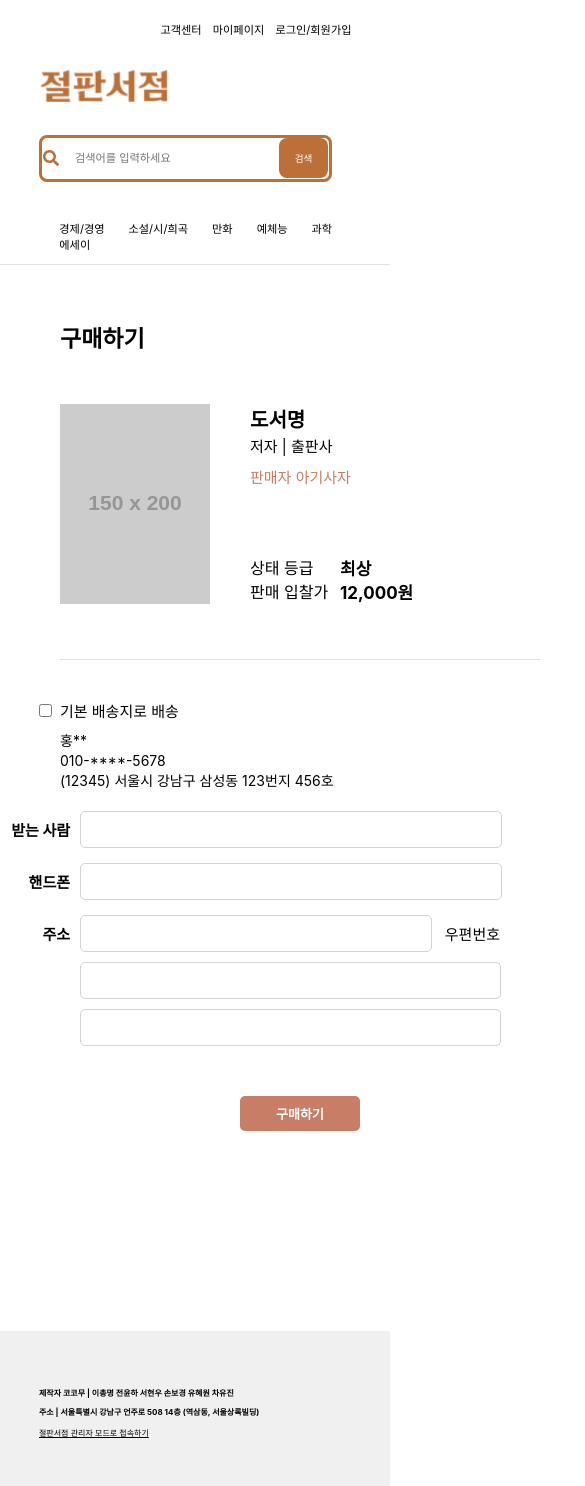
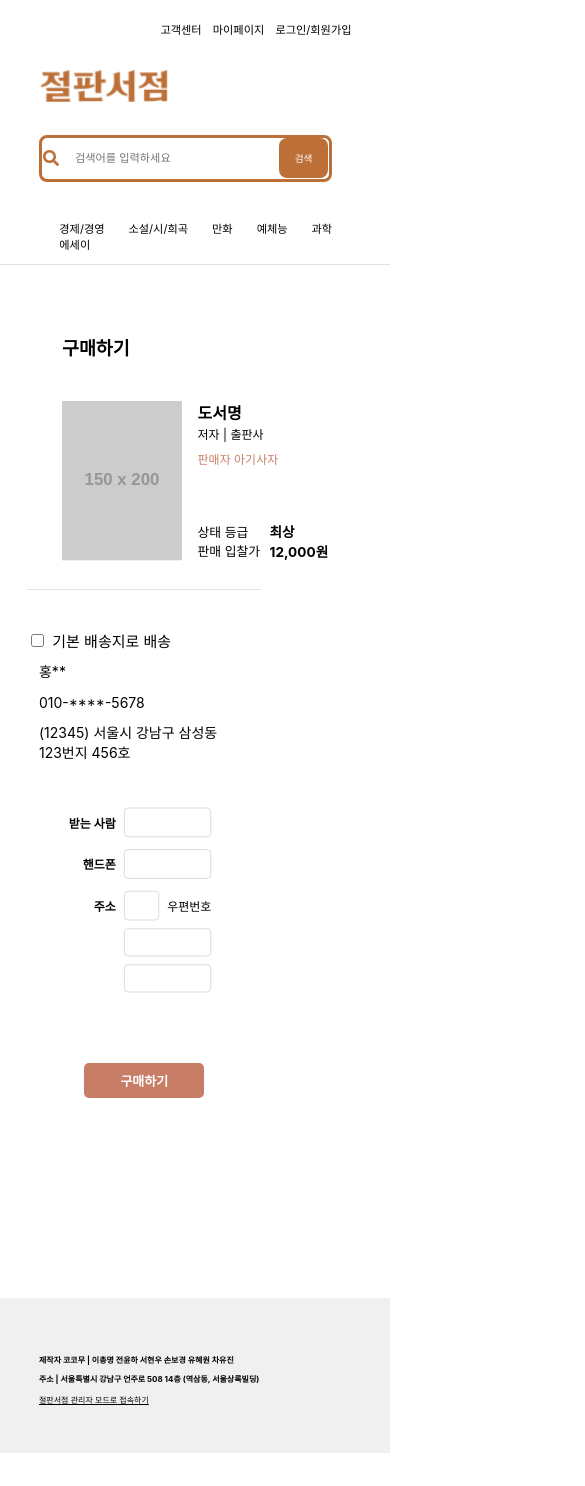
Before and after one commit to sonlucy/RareBookStore, a React (Create React App) app in the folder front_end/: page /Purchase in a window 390 px wide. Shown: the top 1486 px of the page, 585 px wide, since content can reach past the window. After the commit the page ends 1453 px from the top, so only its background shows below. Built offline with nearby package versions, Linux system fonts and the light colour scheme.

Commit message:
구매하기 페이지 반응형 CSS로 수정

```diff
--- a/front_end/src/styled/App.css
+++ b/front_end/src/styled/App.css
@@ -4,10 +4,16 @@
 .yhw_container {
   /* 유혜원 공통 CSS */
   width: 60%;
-  min-width: 600px;
   margin: 0 auto;
   box-sizing: border-box;
   align-items: center;
   padding-top: 40px;
   padding-bottom: 200px;
 }
+/* ******************************************************* */
+/* 유혜원 공통 CSS 반응형 */
+@media screen and (max-width: 1440px) {  /* 화면의 너비가 최대 1440px 일 때 */
+  div.yhw_container {
+    margin: 0 7vw;
+  }
+}
--- a/front_end/src/styled/DefDestCheck.css
+++ b/front_end/src/styled/DefDestCheck.css
@@ -1,5 +1,6 @@
 .yhw_purDefDestCheckForm {
   margin-bottom: 10px;
+  width: fit-content;
 }
 .yhw_purDefDestCheckForm > input, label {
   cursor: pointer;
--- a/front_end/src/styled/DestForm.css
+++ b/front_end/src/styled/DestForm.css
@@ -1,5 +1,10 @@
+.yhw_destForm {
+  width: 60%;
+  margin: 0 auto;
+}
 .yhw_destFormInputBox { /* 각 label과 input 태그를 담는 div 태그 CSS */
-  width: 520px;
+  width: 90%;
+  box-sizing: border-box;
   display: flex;
   margin-bottom: 15px;
 }
@@ -8,35 +13,51 @@
   font-weight: bolder;
   padding-top: 8px;
   width: 70px;
+  min-width: 70px;
   text-align: right;
   margin-right: 10px;
-  display: inline-block;
+  display: block;
 }
-.yhw_destFormInputBox input {
-  width: 400px;
+.yhw_destFormInputBox input { /* 모든 input 태그 CSS */
   height: 25px;
   border: 1px solid lightgray;
   border-radius: 5px;
   padding: 5px 10px;
   display: block;
 }
+.yhw_destFormInputBox > input {
+  /* width: 800px; */
+  width: 100%;
+}
 .yhw_destFormPostBox { /* 우편번호 input, span 태그 감싸는 div 태그 CSS */
   display: flex;
   justify-content: space-between;
 }
 input.yhw_destFormInputPostCode { /* 우편번호 글씨 왼쪽 input 태그 CSS */
-  width: 330px;
+  width: 75%;
+  margin-bottom: 10px;
 }
 span.yhw_destFormSpanPostCode { /* 우편번호 글씨 span 태그 CSS */
   text-align: right;
-  display: inline-block;
+  display: block;
   padding-top: 8px;
   font-size: 15px;
+  width: 65px;
+  min-width: 65px;
 }
 div.yhw_destFomrInputAddrBox {  /* 주소 input 태그들 감싸는 div 태그 CSS */
-  width: 420px;
+  width: 100%;
 }
-div.yhw_destFomrInputAddrBox input {
-  max-width: 95%;
+div.yhw_destFomrInputAddrBox > input {
+  width: 100%;
+  box-sizing: border-box;   /* div에 box-sizing: border-box; 를 넣어주는 게 아니라, 자식 요소한테 넣어줘야 함 */
+  height: 35px;
   margin-bottom: 10px;
 }
+/* ******************************************************* */
+/* CSS 반응형 */
+@media screen and (max-width: 1440px) {  /* 화면의 너비가 최대 1440px 일 때 */
+  .yhw_destForm {
+    width: 90%;
+  }
+}
--- a/front_end/src/styled/PurDefDest.css
+++ b/front_end/src/styled/PurDefDest.css
@@ -1,10 +1,13 @@
 .yhw_defShippingInfoBox {
-  padding-left: 25px;
+  padding-left: 5%;
+  width: fit-content;
 }
 .yhw_defShippingInfoBox > span {
   font-size: 14px;
   font-weight: medium;
   line-height: 20px;
-  display: block;
+  display: inline-block;
   margin-bottom: 0;
+  width: 90%;
+  height: 30px;
 }
--- a/front_end/src/styled/PurInfoBox.css
+++ b/front_end/src/styled/PurInfoBox.css
@@ -5,7 +5,7 @@
   display: block;
   width: 150px;
   height: 200px;
-  margin-right: 40px;
+  margin-right: 5vw;
 }
 .yhw_purInfoBox > a > img {
   width: 100%;
@@ -50,6 +50,7 @@
 .yhw_purInfoTxtBottom b {
   font-size: 17px;
   line-height: 22px;
+  width: 90px;
   display: block;
 }
 .yhw_purInfoStat {
--- a/front_end/src/styled/Purchase.css
+++ b/front_end/src/styled/Purchase.css
@@ -1,28 +1,37 @@
+.yhw_purchaseCont {
+  width: 100%;
+  margin: 0 auto;
+}
 .yhw_purTopBorderBottom {
-  width: 80%;
+  width: 100%;
   margin: 0 auto;
   border-bottom: 1px solid #E2E2E2;
 }
 .yhw_purTopCont {
-  width: 500px;
+  width: fit-content;
   margin: 15px auto;
   display: flex;
   flex-direction: column;
-  padding-bottom: 40px;
+  padding: 40px;
 }
 .yhw_purTopCont > b { /* 구매하기 글씨 CSS */
   margin-bottom: 50px;
   font-size: 23px;
 }
 .yhw_purDefDestCont { /* 기본배송지 체크박스, 기본배송지정보를 감싸는 div 태그 CSS */
-  width: 530px;
+  width: 100%;
   margin: 0 auto;
   margin-top: 40px;
   display: flex;
   flex-direction: column;
 }
+.yhw_purDefDestBox {
+  width: 50%;
+  margin: 0 auto;
+  box-sizing: border-box;
+}
 .yhw_destFormDiv {  /* 배송지 입력 form 태그 감싸는 div 태그 CSS */
-  width: 650px;
+  width: 100%;
   margin: 0 auto;
   margin-top: 20px;
   display: flex;
@@ -45,3 +54,47 @@
 .yhw_purBtn:hover {
   background-color: #ab705c;
 }
+/* ******************************************************* */
+/* CSS 반응형 */
+@media screen and (max-width: 1440px) {  /* 화면의 너비가 최대 1440px 일 때 (1440px 미만) */
+  .yhw_purTopCont {
+    transform: scale(0.9, 0.9);
+    padding: 3vw;
+  }
+  .yhw_purDefDestBox {
+    transform: scale(0.9, 0.9);
+    width: 80%;
+    padding: 0 3vw;
+  }
+  .yhw_destFormDiv {
+    transform: scale(0.9, 0.9);
+  }
+}
+@media screen and (max-width: 621px) {
+  .yhw_purTopCont {
+    transform: scale(0.85, 0.85);
+  }
+  .yhw_purDefDestBox {
+    width: 90%;
+    padding: 0 2vw;
+    transform: scale(0.85, 0.85);
+  }
+  .yhw_destFormDiv {
+    transform: scale(0.85, 0.85);
+  }
+}
+@media screen and (max-width: 425px) {
+  .yhw_purTopCont {
+    transform: scale(0.8, 0.8);
+    padding: 0;
+    margin: 0;
+  }
+  .yhw_purDefDestBox {
+    transform: scale(0.8, 0.8);
+    width: 100%;
+    padding: 0 1vw;
+  }
+  .yhw_destFormDiv {
+    transform: scale(0.8, 0.8);
+  }
+}
```
